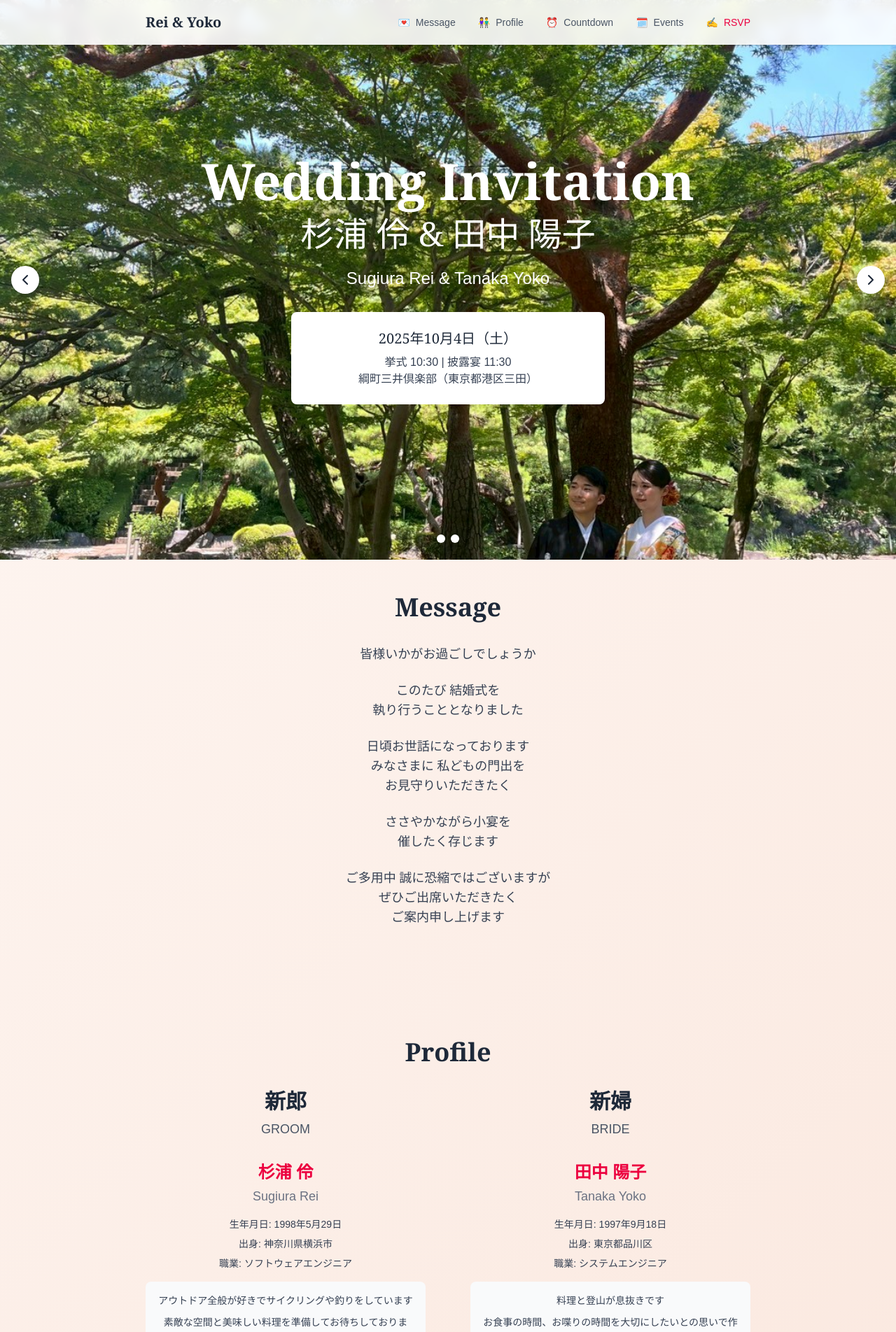
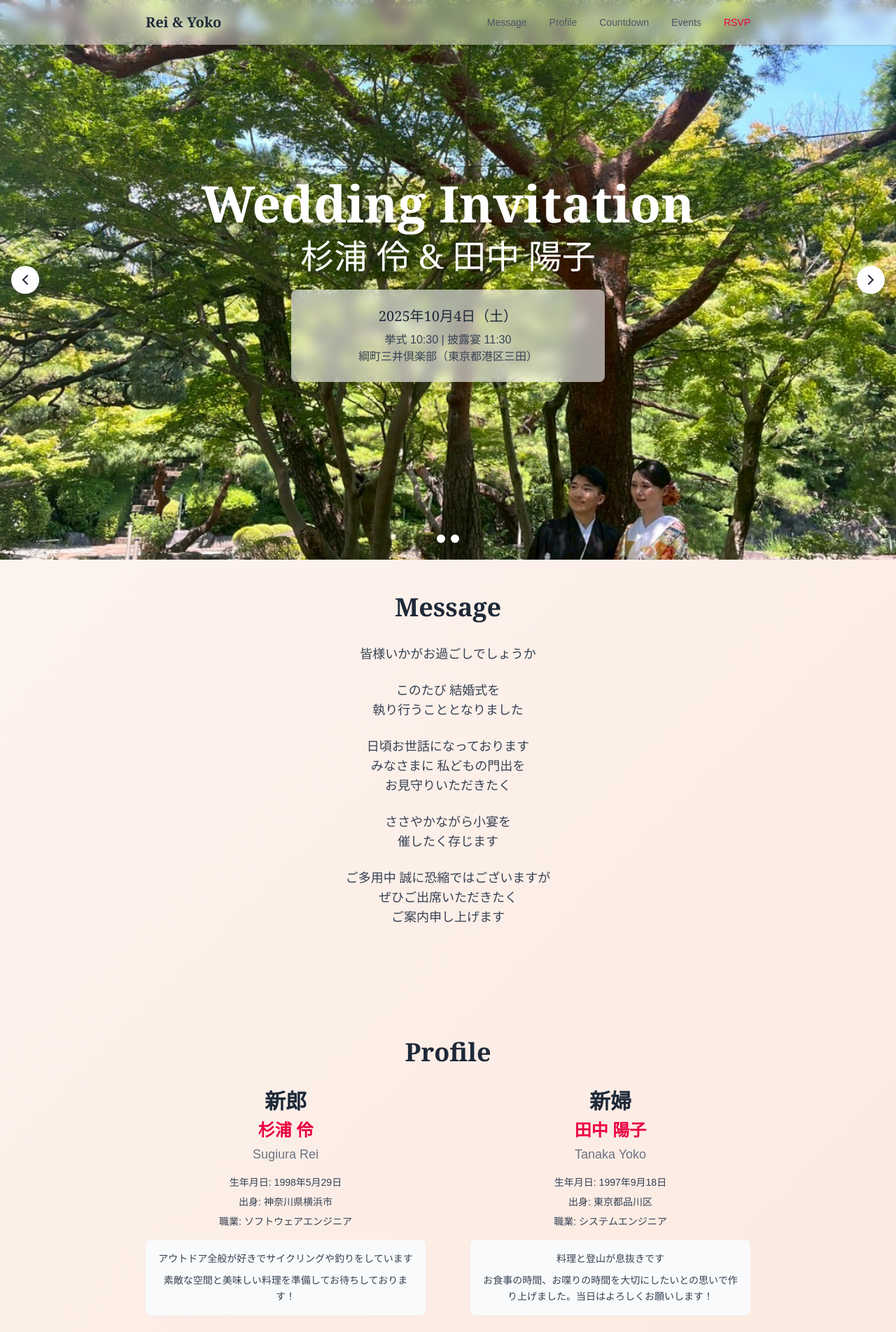
Before and after one commit to reibomaru/wedding, a React (Vite) app: page / in a window 1280 px wide. Shown: the top 1904 px of the page at 70% size. Built offline with nearby package versions, Linux system fonts and the light colour scheme.

Commit message:
コンポーネントのテキスト修正: イベントセクションの見出しを「Events」から「Information」に変更し、ナビゲーションのアイコンを削除。RSVPセクションに日本語の説明を追加。スタイルの微調整も実施。

```diff
--- a/src/components/EventsSection.tsx
+++ b/src/components/EventsSection.tsx
@@ -4,7 +4,7 @@ import { MapPin, ExternalLink } from "lucide-react";
 export const EventsSection: React.FC = () => {
   return (
     <section id="events" className="section-container">
-      <h2 className="heading-main text-center">Events</h2>
+      <h2 className="heading-main text-center">Information</h2>
 
       <div className="grid md:grid-cols-2 gap-12 mb-16">
         {/* 挙式 */}
@@ -20,7 +20,6 @@ export const EventsSection: React.FC = () => {
             <div>
               <p className="font-medium text-lg">2025.10.04 Sat</p>
               <p className="text-3xl font-bold text-rose-600 my-2">10:30</p>
-              <p className="text-sm">受付時間 10:00</p>
             </div>
           </div>
         </div>
@@ -47,7 +46,7 @@ export const EventsSection: React.FC = () => {
       {/* 会場情報 */}
       <div className="text-center">
         <h3 className="text-2xl font-serif font-semibold text-gray-800 mb-8">
-          会場情報
+          会場
         </h3>
 
         <div className="space-y-6">
--- a/src/components/ImageSlideshow.tsx
+++ b/src/components/ImageSlideshow.tsx
@@ -71,10 +71,7 @@ export const ImageSlideshow: React.FC = () => {
           <div className="text-2xl md:text-4xl lg:text-5xl font-serif mb-6 drop-shadow-xl">
             杉浦 伶 & 田中 陽子
           </div>
-          <div className="text-lg md:text-xl lg:text-2xl mb-8 drop-shadow-lg">
-            Sugiura Rei & Tanaka Yoko
-          </div>
-          <div className="bg-white bg-opacity-90 rounded-lg p-4 md:p-6 mx-auto max-w-md backdrop-blur-sm">
+          <div className="bg-white/60 bg-opacity-40 rounded-lg p-4 md:p-6 mx-auto max-w-md backdrop-blur-sm">
             <p className="text-lg md:text-xl font-serif text-gray-800 mb-2">
               2025年10月4日（土）
             </p>
--- a/src/components/Navigation.tsx
+++ b/src/components/Navigation.tsx
@@ -6,11 +6,11 @@ export const Navigation: React.FC = () => {
   const [activeSection, setActiveSection] = useState("");
 
   const navItems = [
-    { id: "message", label: "Message", icon: "💌" },
-    { id: "profile", label: "Profile", icon: "👫" },
-    { id: "countdown", label: "Countdown", icon: "⏰" },
-    { id: "events", label: "Events", icon: "🗓️" },
-    { id: "rsvp", label: "RSVP", icon: "✍️" },
+    { id: "message", label: "Message" },
+    { id: "profile", label: "Profile" },
+    { id: "countdown", label: "Countdown" },
+    { id: "events", label: "Events" },
+    { id: "rsvp", label: "RSVP" },
   ];
 
   useEffect(() => {
@@ -42,7 +42,7 @@ export const Navigation: React.FC = () => {
   };
 
   return (
-    <nav className="fixed top-0 left-0 right-0 bg-white/90 backdrop-blur-sm shadow-sm z-50">
+    <nav className="fixed top-0 left-0 right-0 bg-white/40 backdrop-blur-sm shadow-sm z-50">
       <div className="max-w-4xl mx-auto px-4">
         <div className="flex items-center justify-between h-16">
           <h1 className="text-xl font-serif font-semibold text-gray-800">
@@ -55,13 +55,12 @@ export const Navigation: React.FC = () => {
               <button
                 key={item.id}
                 onClick={() => scrollToSection(item.id)}
-                className={`flex items-center gap-2 text-sm font-medium transition-colors ${
+                className={`text-sm font-medium transition-colors ${
                   activeSection === item.id
                     ? "text-rose-600"
                     : "text-gray-600 hover:text-rose-500"
                 }`}
               >
-                <span>{item.icon}</span>
                 <span>{item.label}</span>
               </button>
             ))}
@@ -84,13 +83,12 @@ export const Navigation: React.FC = () => {
                 <button
                   key={item.id}
                   onClick={() => scrollToSection(item.id)}
-                  className={`flex items-center gap-3 w-full text-left px-4 py-2 rounded-lg transition-colors ${
+                  className={`w-full text-left px-4 py-2 rounded-lg transition-colors ${
                     activeSection === item.id
                       ? "bg-rose-50 text-rose-600"
                       : "text-gray-600 hover:bg-gray-50"
                   }`}
                 >
-                  <span>{item.icon}</span>
                   <span>{item.label}</span>
                 </button>
               ))}
--- a/src/components/ProfileSection.tsx
+++ b/src/components/ProfileSection.tsx
@@ -11,7 +11,6 @@ export const ProfileSection: React.FC = () => {
           <h3 className="text-3xl font-serif font-semibold text-gray-800 mb-2">
             新郎
           </h3>
-          <p className="text-lg text-gray-600 mb-8">GROOM</p>
 
           <div className="space-y-4 text-gray-700">
             <div>
@@ -46,7 +45,6 @@ export const ProfileSection: React.FC = () => {
           <h3 className="text-3xl font-serif font-semibold text-gray-800 mb-2">
             新婦
           </h3>
-          <p className="text-lg text-gray-600 mb-8">BRIDE</p>
 
           <div className="space-y-4 text-gray-700">
             <div>
--- a/src/components/RSVPSection.tsx
+++ b/src/components/RSVPSection.tsx
@@ -79,7 +79,10 @@ export const RSVPSection: React.FC = () => {
 
   return (
     <section id="rsvp" className="section-container">
-      <h2 className="heading-main text-center">RSVP</h2>
+      <div className="text-center mb-8">
+        <h2 className="heading-main mb-2">R.S.V.P.</h2>
+        <p className="text-lg text-gray-600">ご出欠</p>
+      </div>
 
       <div className="text-elegant text-center mb-12 space-y-4">
         <p className="text-lg">
```
